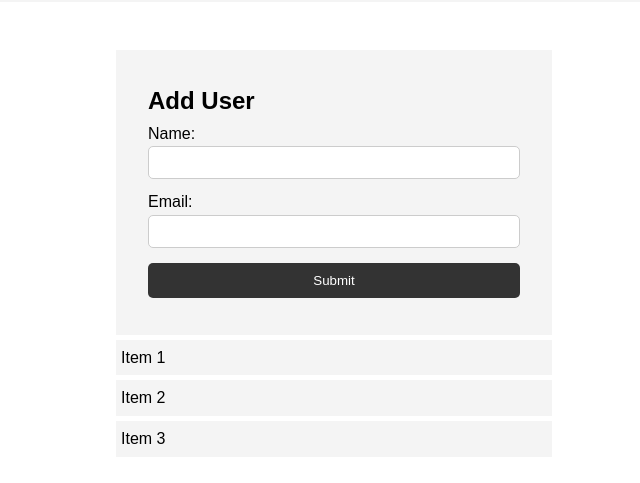
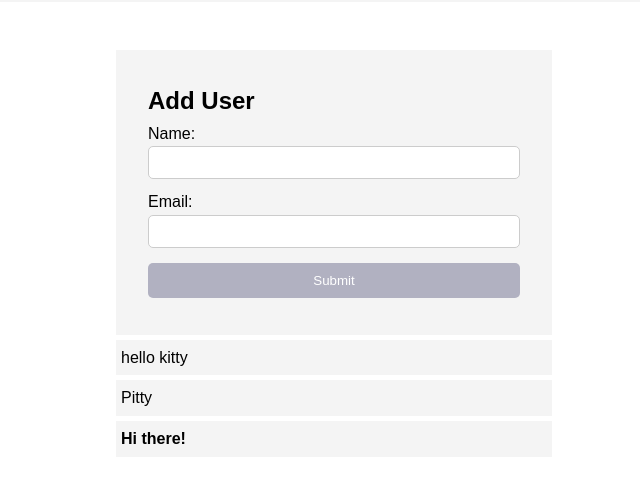
Before and after one commit to pittyh6/1-12Mths-WebDevelopmentStudy-2022-2023, a plain HTML site: page WDS-20_JS-1_JavaScript_Crash_Course_For_Beginners/index.html in a window 1280 px wide. Shown: the part 81-564 px from the top of the page, without its empty margins (306-946 px from the left). Drawn offline with Linux system fonts and the light colour scheme.

Commit message:
[wds-20] done DOM -  1.24.44

```diff
--- a/WDS-20_JS-1_JavaScript_Crash_Course_For_Beginners/index.html
+++ b/WDS-20_JS-1_JavaScript_Crash_Course_For_Beginners/index.html
@@ -33,6 +33,7 @@
         <li class="item">Item 1</li>
         <li class="item">Item 2</li>
         <li class="item">Item 3</li>
+        <li class="item">Item 4</li>
       </ul>
     </section>
 
--- a/WDS-20_JS-1_JavaScript_Crash_Course_For_Beginners/main.js
+++ b/WDS-20_JS-1_JavaScript_Crash_Course_For_Beginners/main.js
@@ -382,7 +382,15 @@ items.forEach((item =>  console.log(item.innerHTML)));
 
 
 //Manipulating The DOM
+const ul = document.querySelector('.items');
+/* ul.remove(); */
+ul.lastElementChild.remove()
+ul.firstElementChild.textContent = 'hello kitty'
+ul.children[1].innerText = 'Pitty';
+ul.lastElementChild.innerHTML= '<h4>Hi there!</h4>'
 
+const btn = document.querySelector('.btn');
+btn.style.backgroundColor = '#b1b1c1'
 // ------------------------------------------------//
 
 
```
Also changed, not shown: 1 other file.
